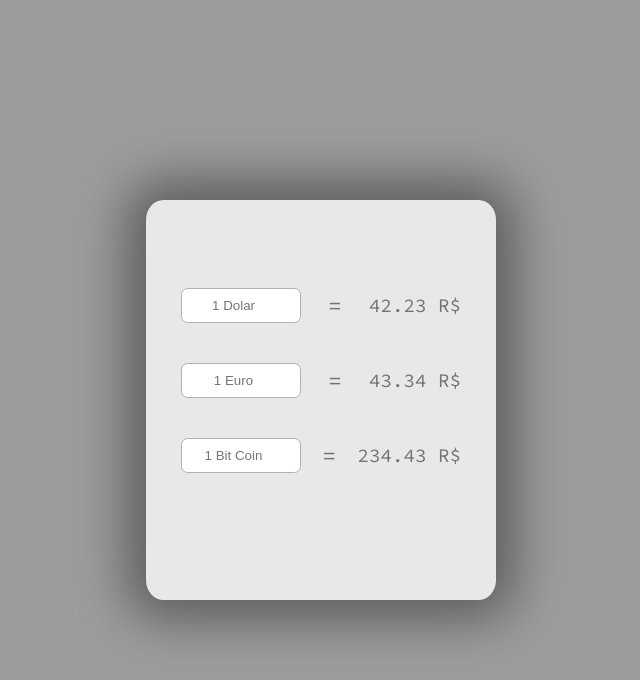
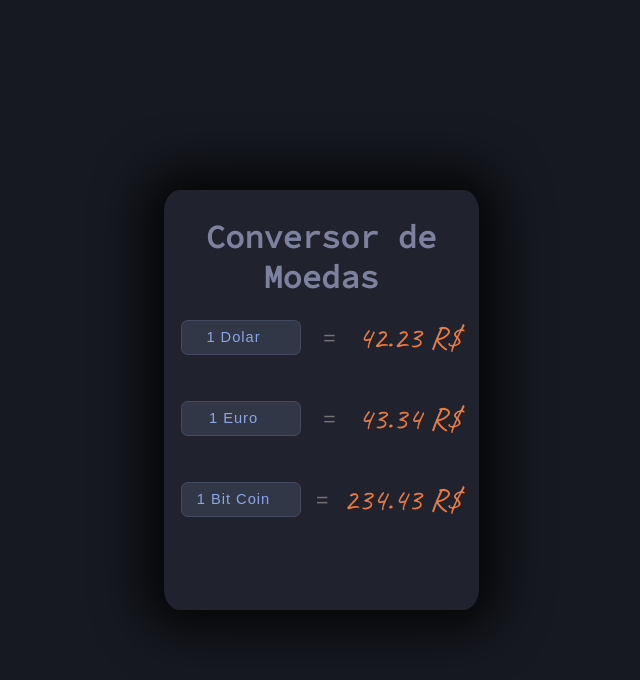
Before and after one commit to Gwynbleidd0369/conversorDeMoedas, a plain HTML site: page index.html in a window 1280 px wide. Shown: the whole page, without its empty margins (319-959 px from the left). Drawn offline with Linux system fonts and the light colour scheme.

Commit message:
Refazendo CSS

```diff
--- a/index.html
+++ b/index.html
@@ -1,5 +1,6 @@
 <!DOCTYPE html>
 <html lang="pt-BR">
+
 <head>
     <meta charset="UTF-8">
     <meta http-equiv="X-UA-Compatible" content="IE=edge">
@@ -8,12 +9,18 @@
     <link rel="stylesheet" href="style.css">
 
     <link rel="preconnect" href="https://fonts.googleapis.com">
-<link rel="preconnect" href="https://fonts.gstatic.com" crossorigin>
-<link href="https://fonts.googleapis.com/css2?family=Source+Code+Pro&display=swap" rel="stylesheet">
+    <link rel="preconnect" href="https://fonts.gstatic.com" crossorigin>
+    <link href="https://fonts.googleapis.com/css2?family=Source+Code+Pro&display=swap" rel="stylesheet">
+    <link rel="preconnect" href="https://fonts.googleapis.com">
+    <link rel="preconnect" href="https://fonts.gstatic.com" crossorigin>
+    <link href="https://fonts.googleapis.com/css2?family=Caveat&display=swap" rel="stylesheet">
+
     <title>Conversor</title>
 </head>
+
 <body>
     <div class="wraper">
+        <h1 class="title">Conversor de Moedas</h1>
         <div class="real">
             <input type="number" class="real__imp" placeholder="1 Dolar">
             <p class="real__equal">=</p>
@@ -33,6 +40,7 @@
         </div>
 
 
-    <script src="script.js"></script>
+        <script src="script.js"></script>
 </body>
+
 </html>
--- a/style.css
+++ b/style.css
@@ -11,19 +11,26 @@ body{
     justify-content: center;
     align-items: center;
     height: 100vh;
-    background: rgb(156, 156, 156);
+    background: rgb(22, 25, 32);
 }
 
 .wraper{
     display: flex;
     flex-direction: column;
-    justify-content: center;
+    justify-content: flex-end;
     align-items: center;
-    width: 350px;
-    height: 400px;
+    width: 315px;
+    height: 420px;
     border-radius: 5%;
-    background: rgb(232, 232, 232);
-    box-shadow: 0px 0px 50px 20px rgba(0,0,0,0.4);
+    background: rgb(32, 34, 46);
+    box-shadow: 0px 0px 50px 20px rgba(0,0,0,0.8);
+}
+
+.title{
+    color: rgb(124, 130, 157);
+    font-size: 2em;
+    text-align: center;
+    margin-bottom: 20px;
 }
 
 .real,
@@ -40,18 +47,25 @@ body{
 .real__imp,
 .euro__imp,
 .btc__imp{
+    background: rgb(49, 55, 71);
+    border: 1px solid rgb(66, 75, 98);
+    border-radius: .5em;
     width: 120px;
     height: 35px;
-    border: 1px solid rgb(177, 177, 177);
-    border-radius: .5em;
 }
 
 .real__imp::placeholder,
 .euro__imp::placeholder,
 .btc__imp::placeholder{
     text-align: center;
+    color: rgb(141, 165, 227);
+    font-size: 1.1em;
+    letter-spacing: 1px;
 }
 
+.wraper div:nth-child(4){
+    margin-bottom: 90px;
+}
 
 .real__equal,
 .euro__equal,
@@ -64,6 +78,7 @@ body{
 .real__result,
 .euro__result,
 .btc__result{
-    font-size: 1.2em;
-    color: rgb(115, 115, 115);
+    font-size: 2em;
+    font-family: 'Caveat', cursive;
+    color: rgb(233, 123, 64);
 }
```
